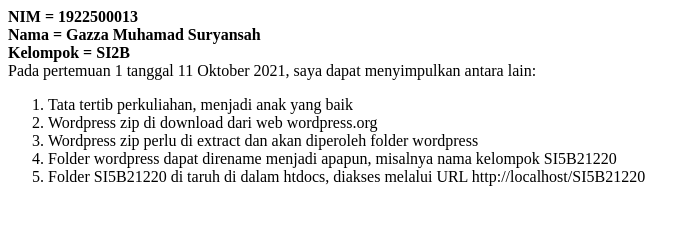
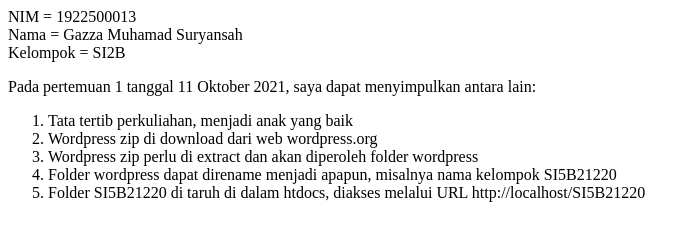
Before and after one commit to Gazza24/SI5B21220, a plain HTML site: page 1/index.html in a window 1280 px wide. Shown: the whole page, without its empty margins (0-700 px from the left). Drawn offline with Linux system fonts and the light colour scheme.

Commit message:
Update index.html

```diff
--- a/1/index.html
+++ b/1/index.html
@@ -1,10 +1,8 @@
-<span style="font-weight: bolder;">
 NIM = 1922500013<br>
 Nama = Gazza Muhamad Suryansah<br>
 Kelompok = SI2B<br>
-</span>
 
-Pada pertemuan 1 tanggal 11 Oktober 2021, saya dapat menyimpulkan antara lain:<br>
+<p>Pada pertemuan 1 tanggal 11 Oktober 2021, saya dapat menyimpulkan antara lain:</p>
 <ol>
   <li>Tata tertib perkuliahan, menjadi anak yang baik</li>
   <li>Wordpress zip di download dari web wordpress.org</li>
```
